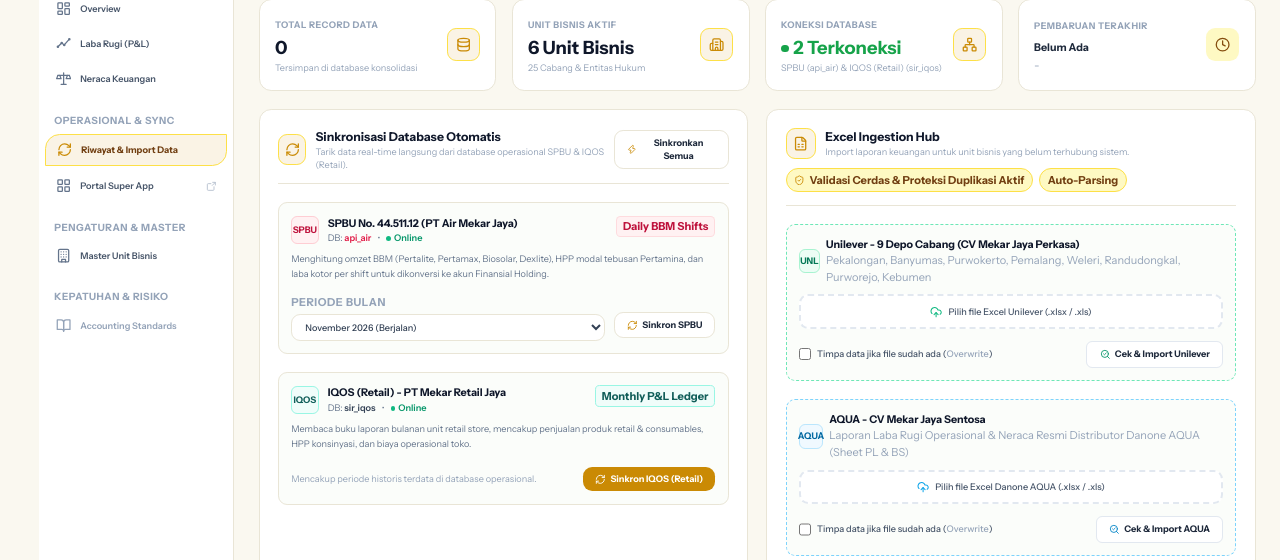
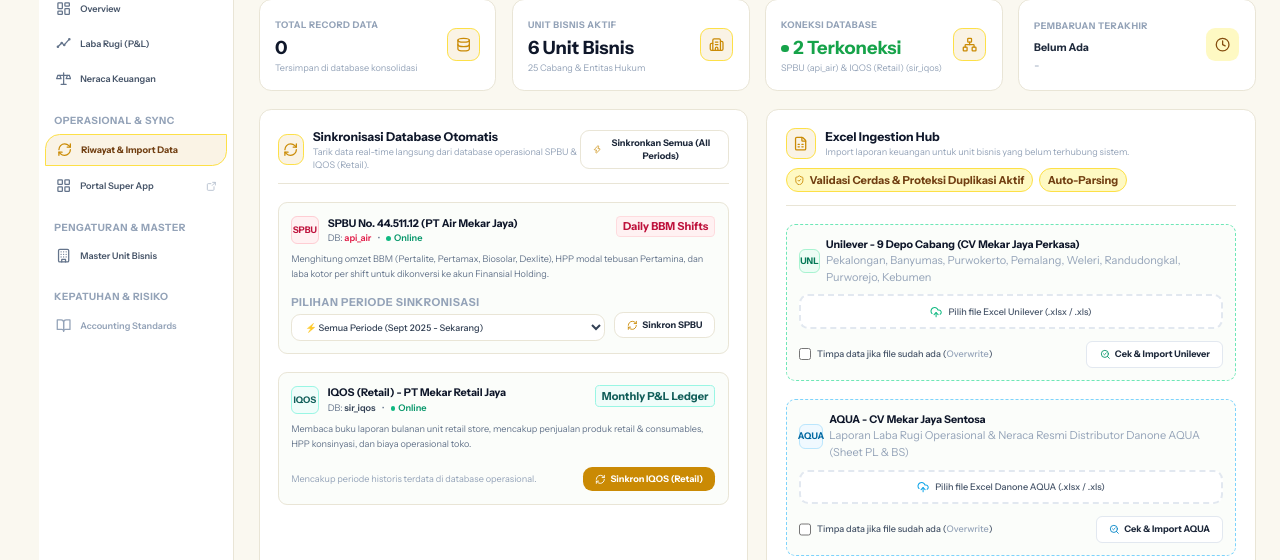
Before and after one commit to Midas-ww/Global-Fa, a Laravel app: page /sync in a window 1280 px wide. Shown: the part 131-691 px from the top of the page. Run offline with Laravel 12, Linux system fonts and the light colour scheme; a user stored in the database is signed in; data comes from the database, SQL or seed files in the repository; data that the repository does not hold is empty; some libraries are stand-ins or nearby versions; some web fonts are replaced.

Commit message:
feat(ui): add all-periods option and default full sync to database sync hub

```diff
--- a/resources/views/finance/sync.blade.php
+++ b/resources/views/finance/sync.blade.php
@@ -84,13 +84,13 @@
                         <p class="text-xs text-slate-400">Tarik data real-time langsung dari database operasional SPBU & IQOS (Retail).</p>
                     </div>
                 </div>
-                <form action="{{ route('finance.sync.database') }}" method="POST" onsubmit="return confirm('Mulai sinkronisasi seluruh database terhubung?');">
+                <form action="{{ route('finance.sync.database') }}" method="POST" onsubmit="return confirm('Mulai sinkronisasi seluruh database terhubung untuk SEMUA PERIODE historis sekaligus?');">
                     @csrf
                     <input type="hidden" name="target" value="all">
-                    <input type="hidden" name="period" value="{{ $selectedPeriod ?? '2026-07' }}">
+                    <input type="hidden" name="period" value="all">
                     <button type="submit" class="px-4 py-2 rounded-xl bg-white hover:bg-slate-50 text-slate-800 border border-[#e9e5d6] text-xs font-bold transition flex items-center gap-1.5 shadow-2xs cursor-pointer">
                         <i data-lucide="zap" class="w-3.5 h-3.5 text-[#ca8a04]"></i>
-                        Sinkronkan Semua
+                        Sinkronkan Semua (All Periods)
                     </button>
                 </form>
             </div>
@@ -122,9 +122,10 @@
                     @csrf
                     <input type="hidden" name="target" value="spbu">
                     <div class="flex-1">
-                        <label class="text-[11px] font-bold text-slate-400 uppercase tracking-wider block mb-1">Periode Bulan</label>
+                        <label class="text-[11px] font-bold text-slate-400 uppercase tracking-wider block mb-1">Pilihan Periode Sinkronisasi</label>
                         <select name="period" class="w-full bg-white border border-[#e9e5d6] rounded-xl text-xs font-mono font-medium px-3 py-2 text-slate-700 focus:outline-none focus:ring-1 focus:ring-[#059669]">
-                            <option value="2026-11" selected>November 2026 (Berjalan)</option>
+                            <option value="all" selected>⚡ Semua Periode (Sept 2025 - Sekarang)</option>
+                            <option value="2026-11">November 2026 (Bulan Berjalan)</option>
                             <option value="2026-10">Oktober 2026</option>
                             <option value="2026-09">September 2026</option>
                             <option value="2026-08">Agustus 2026</option>
@@ -135,6 +136,10 @@
                             <option value="2026-03">Maret 2026</option>
                             <option value="2026-02">Februari 2026</option>
                             <option value="2026-01">Januari 2026</option>
+                            <option value="2025-12">Desember 2025</option>
+                            <option value="2025-11">November 2025</option>
+                            <option value="2025-10">Oktober 2025</option>
+                            <option value="2025-09">September 2025</option>
                         </select>
                     </div>
                     <div class="pt-5">
```
